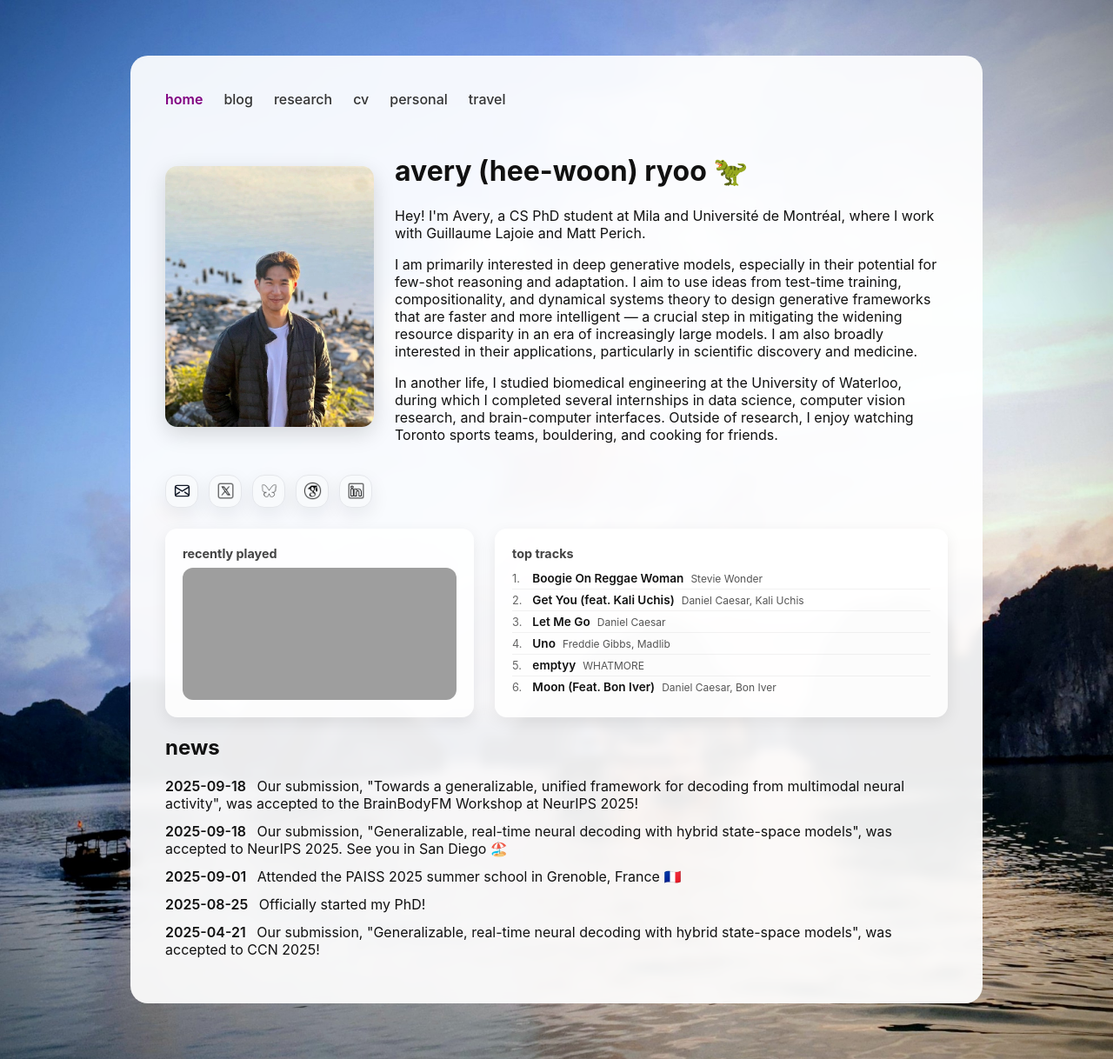
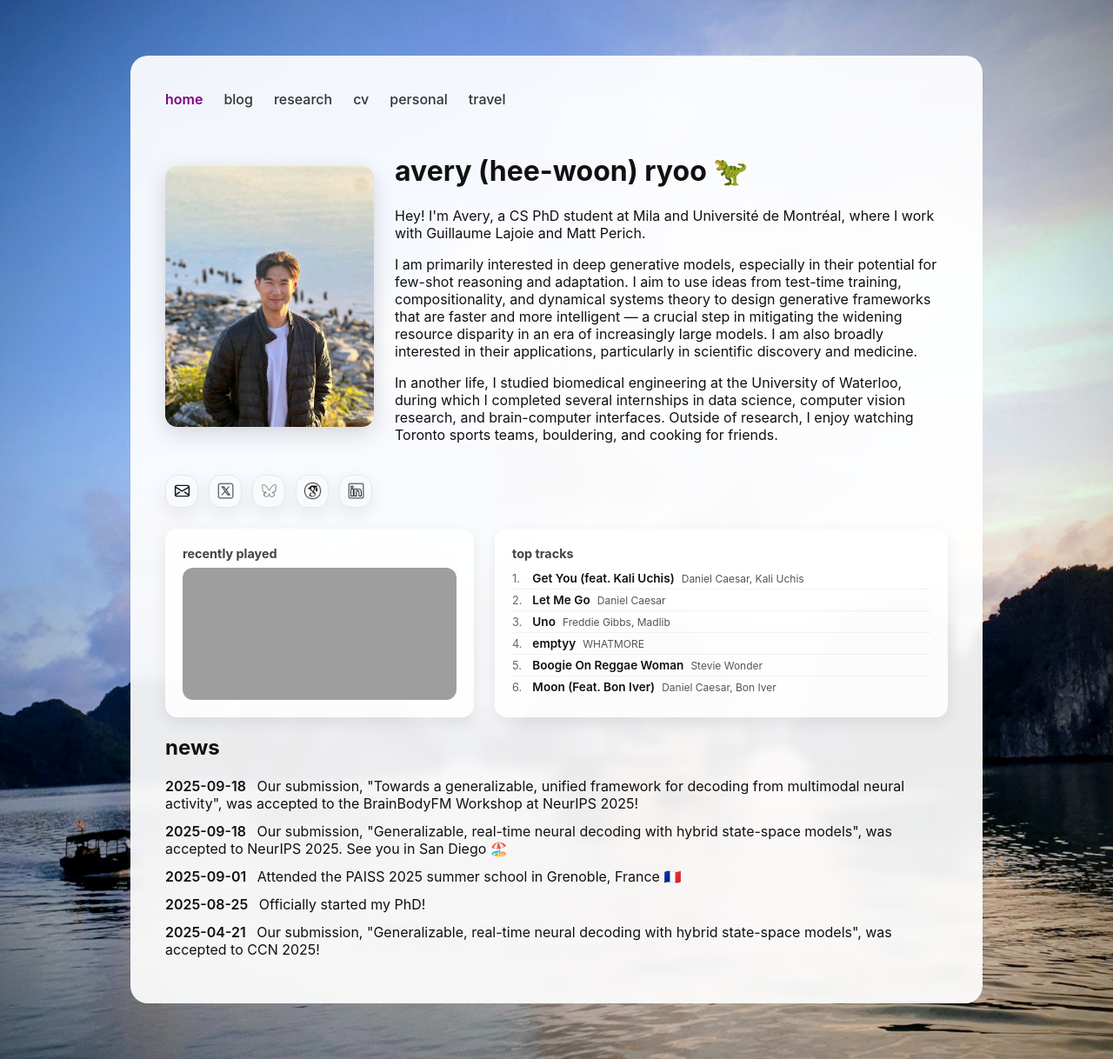
Before and after one commit to averyryoo/averyryoo.github.io, a Jekyll site: the page built from index.md, in a window 1280 px wide. Shown: the whole page at 87% size. Built offline with Jekyll 4.4.1, drawn with Linux system fonts in a browser that asks for light colours; part of the change alters nothing that is shown; grey boxes are pictures that could not be loaded.

```diff
--- a/_data/spotify.yml
+++ b/_data/spotify.yml
@@ -1,14 +1,11 @@
 now_playing:
-  album: Dark Magic
-  album_art: https://i.scdn.co/image/ab67616d00001e025c1ee4387d92c8a7fd653b23
-  artist: Quadeca
+  album: Boston
+  album_art: https://i.scdn.co/image/ab67616d00001e02e6cb19b02e38d18246ac334f
+  artist: STELLA LEFTY
   is_playing: false
-  track: Dark Magic
-  url: https://open.spotify.com/track/60hga4vu4erXRxcxEGDLMQ
+  track: Boston
+  url: https://open.spotify.com/track/36idurZmYRjJ56KQ8JD9bN
 top_tracks:
-- artist: Stevie Wonder
-  track: Boogie On Reggae Woman
-  url: https://open.spotify.com/track/7wOKVOhqghB6rCyaPWVegJ
 - artist: Daniel Caesar, Kali Uchis
   track: Get You (feat. Kali Uchis)
   url: https://open.spotify.com/track/2uP6t2J5MEwhr9rDkAAzwh
@@ -21,7 +18,10 @@ top_tracks:
 - artist: WHATMORE
   track: emptyy
   url: https://open.spotify.com/track/4L9CEZqT2AbzZqaxSK5mIW
+- artist: Stevie Wonder
+  track: Boogie On Reggae Woman
+  url: https://open.spotify.com/track/7wOKVOhqghB6rCyaPWVegJ
 - artist: Daniel Caesar, Bon Iver
   track: Moon (Feat. Bon Iver)
   url: https://open.spotify.com/track/1lh5stJGmaVucEdExCqEVm
-updated_at: 2026-08-27 00:26 UTC
+updated_at: 2026-08-27 10:07 UTC
```
